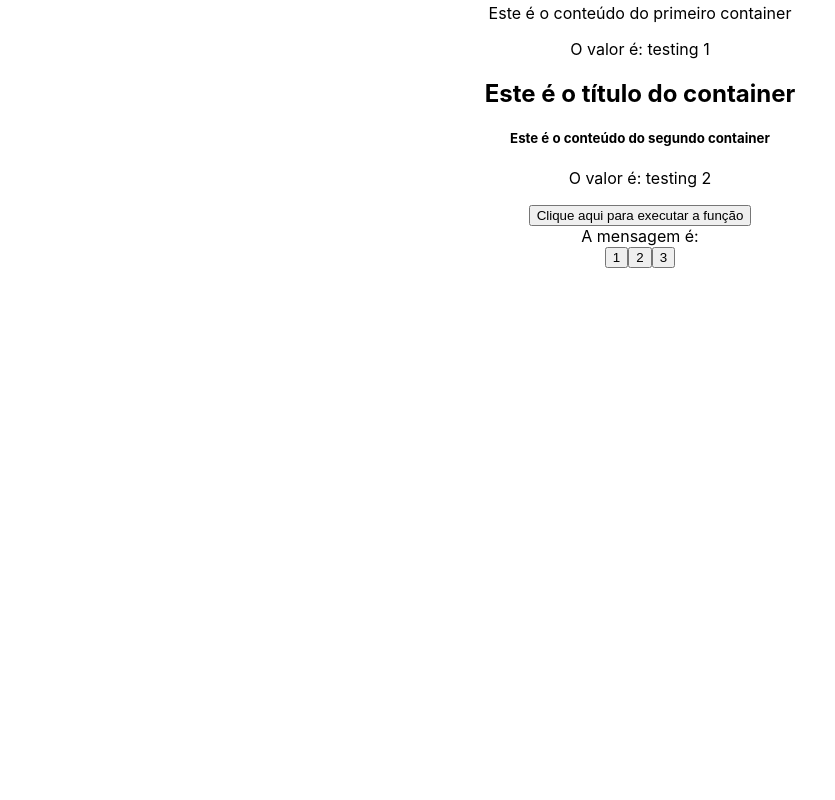
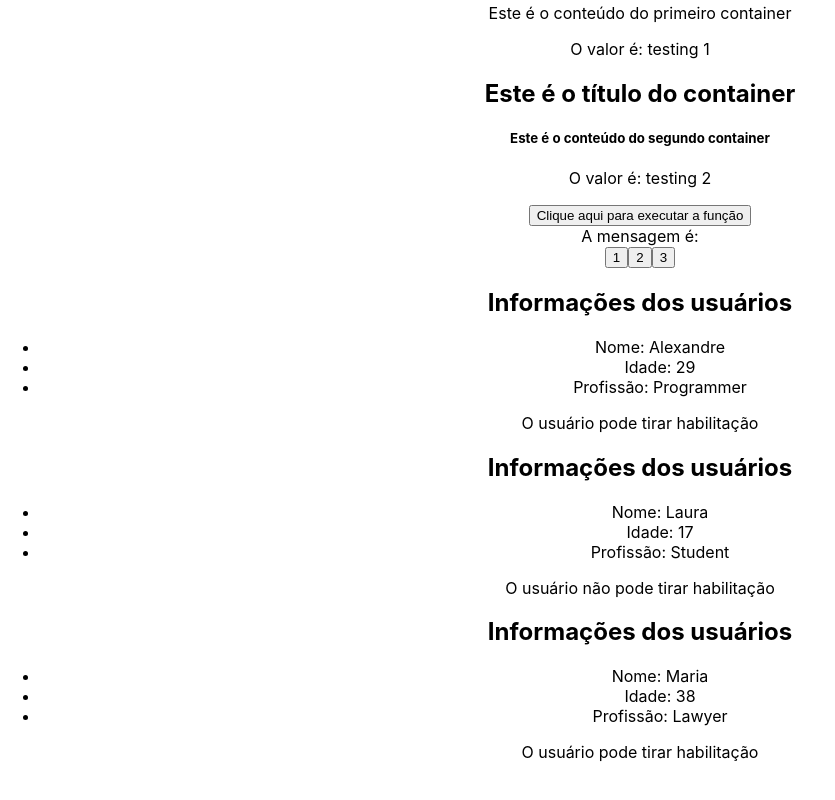
Before and after one commit to xandaosilva/curso-reactjs, a React (Create React App) app in the folder 3_avancado/avancado/: page / in a window 1280 px wide. Shown: the part 2618-3418 px from the top of the page, without its empty margins (0-835 px from the left). Before the commit the page ends 3386 px from the top, so only its background shows below. Built offline with nearby package versions, Linux system fonts and the light colour scheme.

Commit message:
Exercício lista de usuários

```diff
--- a/3_avancado/avancado/src/App.js
+++ b/3_avancado/avancado/src/App.js
@@ -14,6 +14,7 @@ import ChangeMessageState from './components/ChangeMessageState';
 import './App.css';
 
 import City from "./assets/city.jpg";
+import UserDetails from './components/UserDetails';
 
 function App() {
   const cars = [
@@ -31,6 +32,12 @@ function App() {
   const handleMessage = (msg) => {
     setMessage(msg);
   }
+
+  const users = [
+    {id: 1, name: "Alexandre", age: 29, job: "Programmer"},
+    {id: 2, name: "Laura", age: 17, job: "Student"},
+    {id: 3, name: "Maria", age: 38, job: "Lawyer"},
+  ];
 
   return (
     <div className="App">
@@ -79,6 +86,11 @@ function App() {
       {/* state lift */}
       <Message msg={message} />
       <ChangeMessageState handleMessage={handleMessage} />
+
+      {/* Users list */}
+      {users.map((user) => (
+        <UserDetails key={user.id} name={user.name} age={user.age} job={user.job} />
+      ))}
     </div>
   );
 }
--- /dev/null
+++ b/3_avancado/avancado/src/components/UserDetails.js
@@ -0,0 +1,20 @@
+import React from 'react'
+
+const UserDetails = ({ name, age, job }) => {
+    return (
+        <div>
+            <h2>Informações dos usuários</h2>
+            <ul>
+                <li>Nome: {name}</li>
+                <li>Idade: {age}</li>
+                <li>Profissão: {job}</li>
+            </ul>
+            {age >= 18 ?
+                (<div><p>O usuário pode tirar habilitação</p></div>) :
+                (<div><p>O usuário não pode tirar habilitação</p></div>)
+            }
+        </div>
+    );
+}
+
+export default UserDetails;
```
